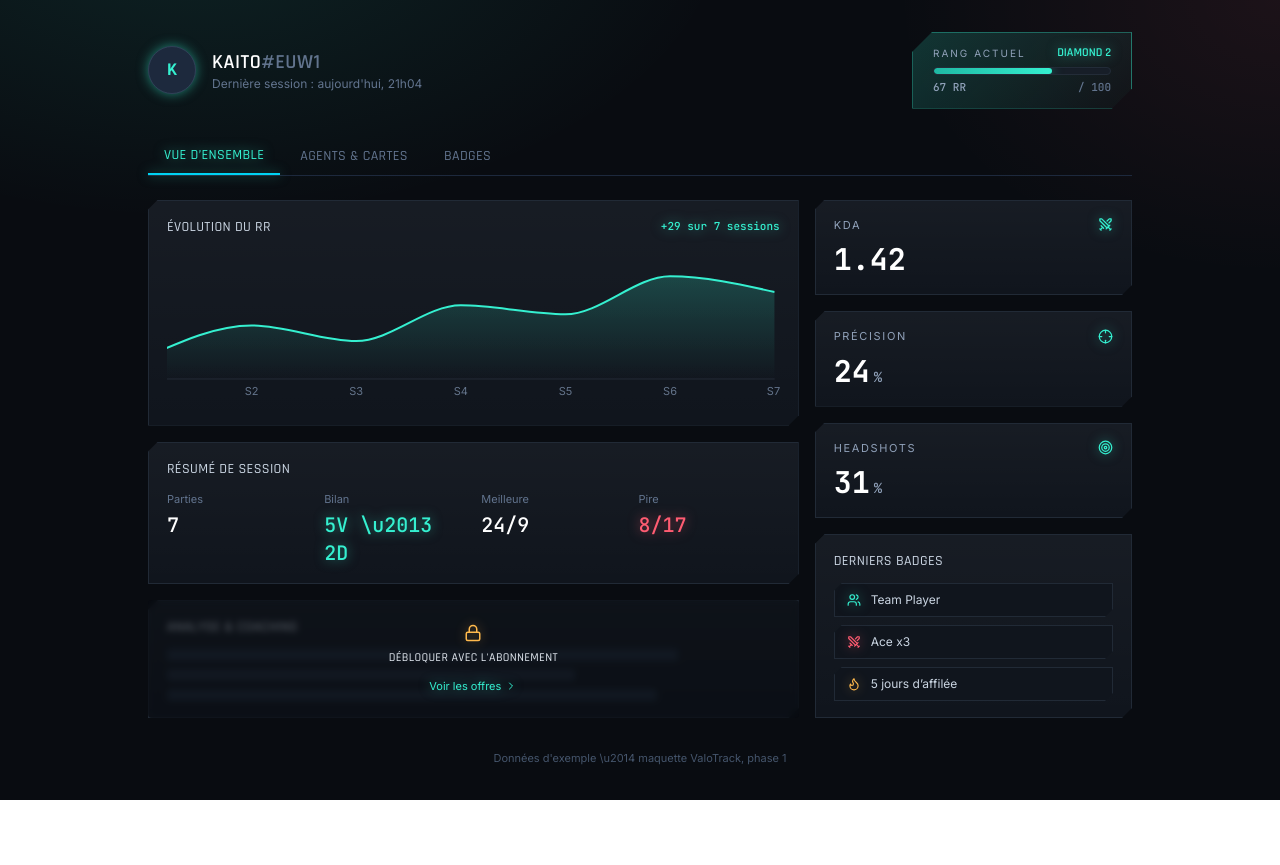
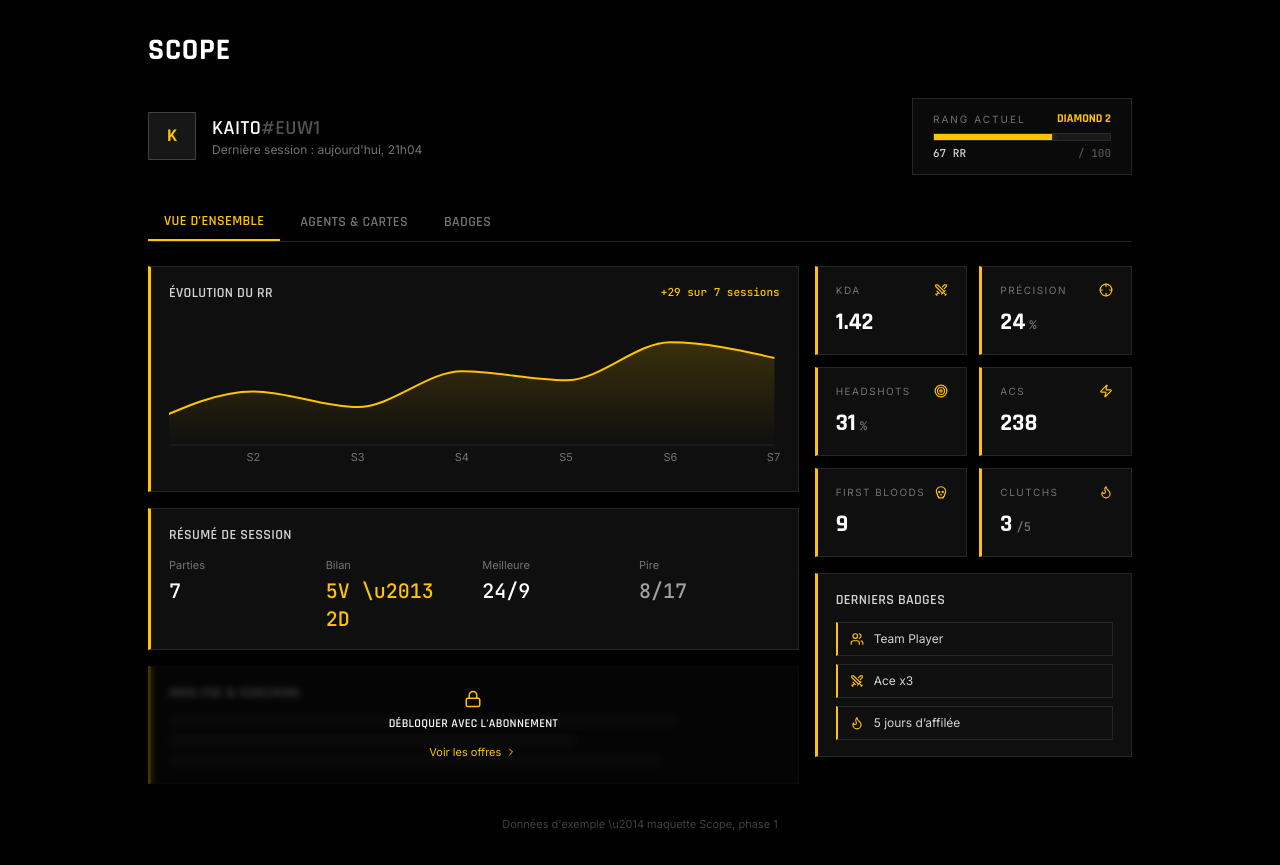
Before and after one commit to Koda5075/Scope, a React (Vite) app: page / in a window 1280 px wide. Before the commit the page ends 800 px from the top, so only its background shows below. Built offline with nearby package versions, Linux system fonts and the light colour scheme.

Commit message:
refonte visuelle Scope

```diff
--- a/index.html
+++ b/index.html
@@ -3,7 +3,7 @@
   <head>
     <meta charset="UTF-8" />
     <meta name="viewport" content="width=device-width, initial-scale=1.0" />
-    <title>ValoTrack</title>
+    <title>Scope</title>
   </head>
   <body>
     <div id="root"></div>
--- a/package.json
+++ b/package.json
@@ -1,5 +1,5 @@
 {
-  "name": "valotrack",
+  "name": "scope",
   "private": true,
   "version": "0.0.1",
   "type": "module",
--- a/src/App.jsx
+++ b/src/App.jsx
@@ -1,6 +1,6 @@
 import { useState } from 'react';
 import { AreaChart, Area, XAxis, YAxis, Tooltip, ResponsiveContainer } from 'recharts';
-import { Users, Flame, TrendingUp, Swords, Lock, Crosshair, Target, ChevronRight } from 'lucide-react';
+import { Users, Flame, TrendingUp, Swords, Lock, Crosshair, Target, ChevronRight, Zap, Skull } from 'lucide-react';
 
 const rrHistory = [
   { s: 'S1', rr: 38 },
@@ -13,10 +13,10 @@ const rrHistory = [
 ];
 
 const badges = [
-  { icon: Users, label: 'Team Player', sub: '50 parties coordonnées', color: 'cyan' },
-  { icon: Swords, label: 'Ace x3', sub: 'Exploit solo', color: 'coral' },
-  { icon: Flame, label: '5 jours d\u2019affilée', sub: 'Régularité', color: 'gold' },
-  { icon: TrendingUp, label: 'Nouveau palier', sub: 'Diamond atteint', color: 'cyan' },
+  { icon: Users, label: 'Team Player', sub: '50 parties coordonnées' },
+  { icon: Swords, label: 'Ace x3', sub: 'Exploit solo' },
+  { icon: Flame, label: '5 jours d\u2019affilée', sub: 'Régularité' },
+  { icon: TrendingUp, label: 'Nouveau palier', sub: 'Diamond atteint' },
 ];
 
 const agentStats = [
@@ -25,123 +25,105 @@ const agentStats = [
   { name: 'Sova', games: 6, wr: 50 },
 ];
 
-function TacCard({ children, className = '' }) {
-  return (
-    <div className={`tac-card ${className}`}>
-      <div className="tac-card-inner">{children}</div>
-    </div>
-  );
+function Card({ children, className = '' }) {
+  return <div className={`sc-card ${className}`}>{children}</div>;
 }
 
 function StatReadout({ label, value, unit, Icon }) {
   return (
-    <TacCard className="flex-1">
+    <Card>
       <div className="flex items-center justify-between mb-2">
-        <span className="text-[11px] tracking-[0.15em] uppercase text-slate-400 font-body">{label}</span>
-        <Icon size={15} className="text-cyan-glow" />
+        <span className="text-[10px] tracking-[0.15em] uppercase text-neutral-500 font-body">{label}</span>
+        <Icon size={14} className="text-yellow" />
       </div>
       <div className="flex items-baseline gap-1">
-        <span className="font-mono text-3xl font-bold text-white">{value}</span>
-        {unit && <span className="font-mono text-sm text-slate-400">{unit}</span>}
+        <span className="font-display text-2xl font-bold text-white">{value}</span>
+        {unit && <span className="font-mono text-xs text-neutral-500">{unit}</span>}
       </div>
-    </TacCard>
+    </Card>
   );
 }
 
-export default function ValoTrackDashboard() {
+export default function ScopeDashboard() {
   const [tab, setTab] = useState('overview');
   const rrCurrent = 67;
   const rrGoal = 100;
 
   return (
-    <div className="min-h-screen w-full bg-app text-slate-100 font-body">
+    <div className="min-h-screen w-full bg-black text-neutral-100 font-body">
       <style>{`
-        @import url('https://fonts.googleapis.com/css2?family=Rajdhani:wght@500;600;700&family=Inter:wght@400;500;600&family=JetBrains+Mono:wght@500;700&display=swap');
+        @import url('https://fonts.googleapis.com/css2?family=Rajdhani:wght@600;700&family=Inter:wght@400;500;600&family=JetBrains+Mono:wght@500;700&display=swap');
 
         .font-display { font-family: 'Rajdhani', sans-serif; }
         .font-body { font-family: 'Inter', sans-serif; }
         .font-mono { font-family: 'JetBrains Mono', monospace; }
+        .text-yellow { color: #FFC300; }
 
-        .bg-app {
-          background:
-            radial-gradient(ellipse 900px 500px at 15% -10%, rgba(53,240,208,0.10), transparent 60%),
-            radial-gradient(ellipse 700px 500px at 100% 0%, rgba(255,92,114,0.08), transparent 55%),
-            #090c11;
+        .sc-card {
+          background: #0F0F0F;
+          border: 1px solid #262626;
+          border-left: 3px solid #FFC300;
+          padding: 16px 18px;
         }
 
-        .tac-card {
-          background: linear-gradient(180deg, rgba(255,255,255,0.03), rgba(255,255,255,0.00));
-          border: 1px solid #212a36;
-          clip-path: polygon(0 10px, 10px 0, 100% 0, 100% calc(100% - 10px), calc(100% - 10px) 100%, 0 100%);
-          background-color: #10151d;
-        }
-        .tac-card-inner { padding: 16px 18px; }
+        .sc-track { background: #1A1A1A; border: 1px solid #2A2A2A; }
+        .sc-fill { background: #FFC300; box-shadow: 0 0 8px rgba(255,195,0,0.4); }
 
-        .text-cyan-glow { color: #35f0d0; filter: drop-shadow(0 0 6px rgba(53,240,208,0.5)); }
-        .text-coral-glow { color: #ff5c72; filter: drop-shadow(0 0 6px rgba(255,92,114,0.5)); }
-        .text-gold-glow { color: #ffb94d; filter: drop-shadow(0 0 6px rgba(255,185,77,0.45)); }
-
-        .rank-badge {
-          clip-path: polygon(20px 0, 100% 0, 100% calc(100% - 20px), calc(100% - 20px) 100%, 0 100%, 0 20px);
-          background: linear-gradient(135deg, rgba(53,240,208,0.18), rgba(53,240,208,0.02));
-          border: 1px solid rgba(53,240,208,0.35);
+        .sc-badge {
+          background: #0F0F0F;
+          border: 1px solid #262626;
+          border-left: 2px solid #FFC300;
         }
 
-        .rr-track { background: #171e28; border: 1px solid #232c38; }
-        .rr-fill {
-          background: linear-gradient(90deg, #1fb8a3, #35f0d0);
-          box-shadow: 0 0 12px rgba(53,240,208,0.55);
-        }
-
-        .badge-chip {
-          clip-path: polygon(0 8px, 8px 0, 100% 0, 100% calc(100% - 8px), calc(100% - 8px) 100%, 0 100%);
-          background: #10151d;
-          border: 1px solid #212a36;
-        }
-
-        .locked-overlay {
-          backdrop-filter: blur(3px);
-          background: rgba(9,12,17,0.55);
-        }
+        .locked-overlay { backdrop-filter: blur(3px); background: rgba(0,0,0,0.65); }
       `}</style>
 
       <div className="max-w-5xl mx-auto px-5 py-8">
 
+        {/* Wordmark */}
+        <div className="mb-6">
+          <div className="flex items-baseline gap-2">
+            <span className="font-display text-3xl font-bold tracking-wide text-white">SCOPE</span>
+            <span className="w-2 h-2 bg-yellow inline-block" />
+          </div>
+          <div className="h-[2px] w-14 bg-yellow mt-1" />
+        </div>
+
         {/* Header */}
         <div className="flex flex-col sm:flex-row sm:items-center sm:justify-between gap-5 mb-7">
           <div className="flex items-center gap-4">
-            <div className="w-12 h-12 rounded-full bg-slate-800 border border-slate-700 flex items-center justify-center font-display font-bold text-lg text-cyan-glow">
+            <div className="w-12 h-12 bg-neutral-900 border border-neutral-700 flex items-center justify-center font-display font-bold text-lg text-yellow">
               K
             </div>
             <div>
-              <div className="font-display text-xl font-semibold tracking-wide text-white">KAITO<span className="text-slate-500">#EUW1</span></div>
-              <div className="text-xs text-slate-500 font-body">Dernière session : aujourd'hui, 21h04</div>
+              <div className="font-display text-xl font-semibold tracking-wide text-white">KAITO<span className="text-neutral-600">#EUW1</span></div>
+              <div className="text-xs text-neutral-500 font-body">Dernière session : aujourd'hui, 21h04</div>
             </div>
           </div>
 
-          <div className="rank-badge px-5 py-3 min-w-[220px]">
+          <div className="border border-neutral-800 bg-neutral-950 px-5 py-3 min-w-[220px]">
             <div className="flex items-center justify-between mb-1.5">
-              <span className="text-[10px] tracking-[0.2em] uppercase text-slate-400 font-body">Rang actuel</span>
-              <span className="font-display text-xs font-semibold text-cyan-glow">DIAMOND 2</span>
+              <span className="text-[10px] tracking-[0.2em] uppercase text-neutral-500 font-body">Rang actuel</span>
+              <span className="font-display text-xs font-bold text-yellow">DIAMOND 2</span>
             </div>
-            <div className="rr-track h-2 w-full rounded-sm overflow-hidden">
-              <div className="rr-fill h-full rounded-sm" style={{ width: `${rrCurrent}%` }} />
+            <div className="sc-track h-2 w-full overflow-hidden">
+              <div className="sc-fill h-full" style={{ width: `${rrCurrent}%` }} />
             </div>
             <div className="flex justify-between mt-1">
-              <span className="font-mono text-[11px] text-slate-400">{rrCurrent} RR</span>
-              <span className="font-mono text-[11px] text-slate-500">/ {rrGoal}</span>
+              <span className="font-mono text-[11px] text-neutral-300">{rrCurrent} RR</span>
+              <span className="font-mono text-[11px] text-neutral-600">/ {rrGoal}</span>
             </div>
           </div>
         </div>
 
         {/* Tabs */}
-        <div className="flex gap-1 mb-6 border-b border-slate-800">
+        <div className="flex gap-1 mb-6 border-b border-neutral-800">
           {['overview', 'agents', 'badges'].map((t) => (
             <button
               key={t}
               onClick={() => setTab(t)}
               className={`font-display text-sm tracking-wide px-4 py-2 uppercase transition-colors ${
-                tab === t ? 'text-cyan-glow border-b-2 border-cyan-400' : 'text-slate-500 hover:text-slate-300'
+                tab === t ? 'text-yellow border-b-2 border-yellow' : 'text-neutral-500 hover:text-neutral-300'
               }`}
             >
               {t === 'overview' ? 'Vue d\u2019ensemble' : t === 'agents' ? 'Agents & cartes' : 'Badges'}
@@ -151,143 +133,143 @@ export default function ValoTrackDashboard() {
 
         {tab === 'overview' && (
           <div className="grid grid-cols-1 lg:grid-cols-3 gap-4">
-            {/* Left / main column */}
             <div className="lg:col-span-2 flex flex-col gap-4">
-              <TacCard>
+              <Card>
                 <div className="flex items-center justify-between mb-3">
-                  <span className="font-display text-sm tracking-wide uppercase text-slate-300">Évolution du RR</span>
-                  <span className="text-[11px] font-mono text-cyan-glow">+29 sur 7 sessions</span>
+                  <span className="font-display text-sm tracking-wide uppercase text-neutral-300">Évolution du RR</span>
+                  <span className="text-[11px] font-mono text-yellow">+29 sur 7 sessions</span>
                 </div>
                 <div className="h-40">
                   <ResponsiveContainer width="100%" height="100%">
                     <AreaChart data={rrHistory} margin={{ top: 5, right: 5, left: -20, bottom: 0 }}>
                       <defs>
                         <linearGradient id="rrGrad" x1="0" y1="0" x2="0" y2="1">
-                          <stop offset="0%" stopColor="#35f0d0" stopOpacity={0.35} />
-                          <stop offset="100%" stopColor="#35f0d0" stopOpacity={0} />
+                          <stop offset="0%" stopColor="#FFC300" stopOpacity={0.3} />
+                          <stop offset="100%" stopColor="#FFC300" stopOpacity={0} />
                         </linearGradient>
                       </defs>
-                      <XAxis dataKey="s" tick={{ fill: '#64748b', fontSize: 11 }} axisLine={{ stroke: '#232c38' }} tickLine={false} />
+                      <XAxis dataKey="s" tick={{ fill: '#737373', fontSize: 11 }} axisLine={{ stroke: '#262626' }} tickLine={false} />
                       <YAxis hide domain={['dataMin - 10', 'dataMax + 10']} />
                       <Tooltip
-                        contentStyle={{ background: '#10151d', border: '1px solid #232c38', fontSize: 12, fontFamily: 'JetBrains Mono' }}
-                        labelStyle={{ color: '#94a3b8' }}
+                        contentStyle={{ background: '#0F0F0F', border: '1px solid #262626', fontSize: 12, fontFamily: 'JetBrains Mono' }}
+                        labelStyle={{ color: '#a3a3a3' }}
                       />
-                      <Area type="monotone" dataKey="rr" stroke="#35f0d0" strokeWidth={2} fill="url(#rrGrad)" />
+                      <Area type="monotone" dataKey="rr" stroke="#FFC300" strokeWidth={2} fill="url(#rrGrad)" />
                     </AreaChart>
                   </ResponsiveContainer>
                 </div>
-              </TacCard>
+              </Card>
 
-              <TacCard>
-                <span className="font-display text-sm tracking-wide uppercase text-slate-300 mb-3 block">Résumé de session</span>
+              <Card>
+                <span className="font-display text-sm tracking-wide uppercase text-neutral-300 mb-3 block">Résumé de session</span>
                 <div className="grid grid-cols-2 sm:grid-cols-4 gap-4">
                   <div>
-                    <div className="text-[11px] text-slate-500 font-body mb-1">Parties</div>
+                    <div className="text-[11px] text-neutral-500 font-body mb-1">Parties</div>
                     <div className="font-mono text-xl text-white">7</div>
                   </div>
                   <div>
-                    <div className="text-[11px] text-slate-500 font-body mb-1">Bilan</div>
-                    <div className="font-mono text-xl text-cyan-glow">5V \u2013 2D</div>
+                    <div className="text-[11px] text-neutral-500 font-body mb-1">Bilan</div>
+                    <div className="font-mono text-xl text-yellow">5V \u2013 2D</div>
                   </div>
                   <div>
-                    <div className="text-[11px] text-slate-500 font-body mb-1">Meilleure</div>
+                    <div className="text-[11px] text-neutral-500 font-body mb-1">Meilleure</div>
                     <div className="font-mono text-xl text-white">24/9</div>
                   </div>
                   <div>
-                    <div className="text-[11px] text-slate-500 font-body mb-1">Pire</div>
-                    <div className="font-mono text-xl text-coral-glow">8/17</div>
+                    <div className="text-[11px] text-neutral-500 font-body mb-1">Pire</div>
+                    <div className="font-mono text-xl text-neutral-400">8/17</div>
                   </div>
                 </div>
-              </TacCard>
+              </Card>
 
-              {/* Coaching teaser - locked */}
               <div className="relative">
-                <TacCard>
-                  <span className="font-display text-sm tracking-wide uppercase text-slate-300 mb-3 block">Analyse & coaching</span>
-                  <div className="space-y-2 opacity-40 select-none">
-                    <div className="h-3 bg-slate-700 rounded w-5/6" />
-                    <div className="h-3 bg-slate-700 rounded w-2/3" />
-                    <div className="h-3 bg-slate-700 rounded w-4/5" />
+                <Card>
+                  <span className="font-display text-sm tracking-wide uppercase text-neutral-300 mb-3 block">Analyse & coaching</span>
+                  <div className="space-y-2 opacity-30 select-none">
+                    <div className="h-3 bg-neutral-700 w-5/6" />
+                    <div className="h-3 bg-neutral-700 w-2/3" />
+                    <div className="h-3 bg-neutral-700 w-4/5" />
                   </div>
-                </TacCard>
-                <div className="absolute inset-0 locked-overlay flex flex-col items-center justify-center gap-2 rounded">
-                  <Lock size={18} className="text-gold-glow" />
-                  <span className="font-display text-xs tracking-wide uppercase text-slate-200">Débloquer avec l'abonnement</span>
-                  <button className="mt-1 flex items-center gap-1 text-[11px] font-body text-cyan-glow hover:underline">
+                </Card>
+                <div className="absolute inset-0 locked-overlay flex flex-col items-center justify-center gap-2">
+                  <Lock size={18} className="text-yellow" />
+                  <span className="font-display text-xs tracking-wide uppercase text-neutral-100">Débloquer avec l'abonnement</span>
+                  <button className="mt-1 flex items-center gap-1 text-[11px] font-body text-yellow hover:underline">
                     Voir les offres <ChevronRight size={12} />
                   </button>
                 </div>
               </div>
             </div>
 
-            {/* Right column */}
             <div className="flex flex-col gap-4">
-              <StatReadout label="KDA" value="1.42" Icon={Swords} />
-              <StatReadout label="Précision" value="24" unit="%" Icon={Crosshair} />
-              <StatReadout label="Headshots" value="31" unit="%" Icon={Target} />
+              <div className="grid grid-cols-2 gap-3">
+                <StatReadout label="KDA" value="1.42" Icon={Swords} />
+                <StatReadout label="Précision" value="24" unit="%" Icon={Crosshair} />
+                <StatReadout label="Headshots" value="31" unit="%" Icon={Target} />
+                <StatReadout label="ACS" value="238" Icon={Zap} />
+                <StatReadout label="First Bloods" value="9" Icon={Skull} />
+                <StatReadout label="Clutchs" value="3" unit="/5" Icon={Flame} />
+              </div>
 
-              <TacCard>
-                <span className="font-display text-sm tracking-wide uppercase text-slate-300 mb-3 block">Derniers badges</span>
+              <Card>
+                <span className="font-display text-sm tracking-wide uppercase text-neutral-300 mb-3 block">Derniers badges</span>
                 <div className="flex flex-col gap-2">
                   {badges.slice(0, 3).map((b, i) => {
                     const Icon = b.icon;
-                    const colorClass = b.color === 'cyan' ? 'text-cyan-glow' : b.color === 'coral' ? 'text-coral-glow' : 'text-gold-glow';
                     return (
-                      <div key={i} className="badge-chip px-3 py-2 flex items-center gap-2.5">
-                        <Icon size={14} className={colorClass} />
-                        <span className="text-xs font-body text-slate-300">{b.label}</span>
+                      <div key={i} className="sc-badge px-3 py-2 flex items-center gap-2.5">
+                        <Icon size={14} className="text-yellow" />
+                        <span className="text-xs font-body text-neutral-300">{b.label}</span>
                       </div>
                     );
                   })}
                 </div>
-              </TacCard>
+              </Card>
             </div>
           </div>
         )}
 
         {tab === 'agents' && (
-          <TacCard>
-            <span className="font-display text-sm tracking-wide uppercase text-slate-300 mb-4 block">Performance par agent</span>
+          <Card>
+            <span className="font-display text-sm tracking-wide uppercase text-neutral-300 mb-4 block">Performance par agent</span>
             <div className="flex flex-col gap-3">
               {agentStats.map((a) => (
                 <div key={a.name} className="flex items-center gap-4">
                   <span className="font-display text-sm text-white w-16">{a.name}</span>
-                  <div className="flex-1 rr-track h-2 rounded-sm overflow-hidden">
-                    <div className="rr-fill h-full rounded-sm" style={{ width: `${a.wr}%` }} />
+                  <div className="flex-1 sc-track h-2 overflow-hidden">
+                    <div className="sc-fill h-full" style={{ width: `${a.wr}%` }} />
                   </div>
-                  <span className="font-mono text-xs text-slate-400 w-16 text-right">{a.games} parties</span>
-                  <span className="font-mono text-xs text-cyan-glow w-12 text-right">{a.wr}%</span>
+                  <span className="font-mono text-xs text-neutral-500 w-16 text-right">{a.games} parties</span>
+                  <span className="font-mono text-xs text-yellow w-12 text-right">{a.wr}%</span>
                 </div>
               ))}
             </div>
-          </TacCard>
+          </Card>
         )}
 
         {tab === 'badges' && (
           <div className="grid grid-cols-1 sm:grid-cols-2 gap-3">
             {badges.map((b, i) => {
               const Icon = b.icon;
-              const colorClass = b.color === 'cyan' ? 'text-cyan-glow' : b.color === 'coral' ? 'text-coral-glow' : 'text-gold-glow';
               return (
-                <TacCard key={i}>
+                <Card key={i}>
                   <div className="flex items-center gap-3">
-                    <div className="badge-chip w-10 h-10 flex items-center justify-center shrink-0">
-                      <Icon size={18} className={colorClass} />
+                    <div className="sc-badge w-10 h-10 flex items-center justify-center shrink-0">
+                      <Icon size={18} className="text-yellow" />
                     </div>
                     <div>
                       <div className="font-display text-sm text-white">{b.label}</div>
-                      <div className="text-[11px] text-slate-500 font-body">{b.sub}</div>
+                      <div className="text-[11px] text-neutral-500 font-body">{b.sub}</div>
                     </div>
                   </div>
-                </TacCard>
+                </Card>
               );
             })}
           </div>
         )}
 
-        <div className="mt-8 text-center text-[11px] text-slate-600 font-body">
-          Données d'exemple \u2014 maquette ValoTrack, phase 1
+        <div className="mt-8 text-center text-[11px] text-neutral-700 font-body">
+          Données d'exemple \u2014 maquette Scope, phase 1
         </div>
       </div>
     </div>
```
